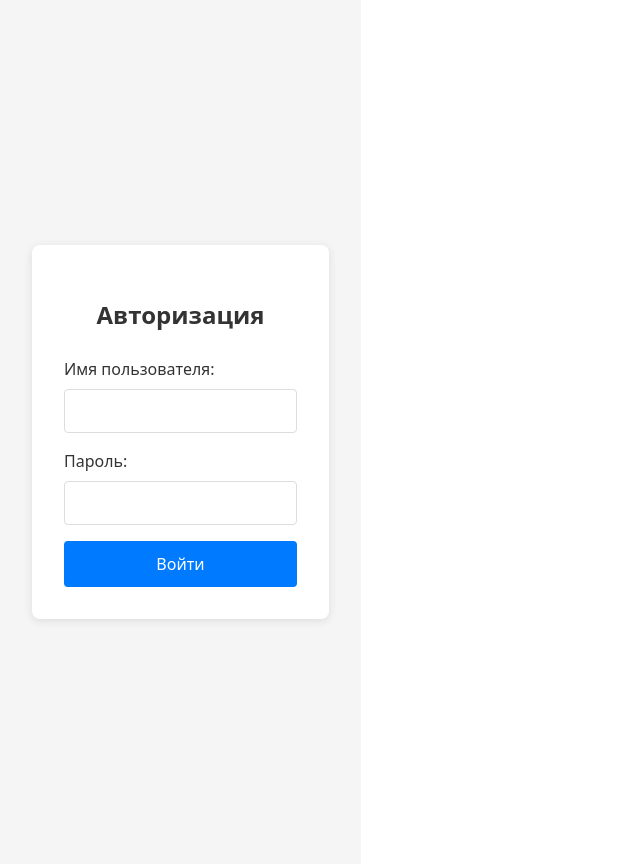
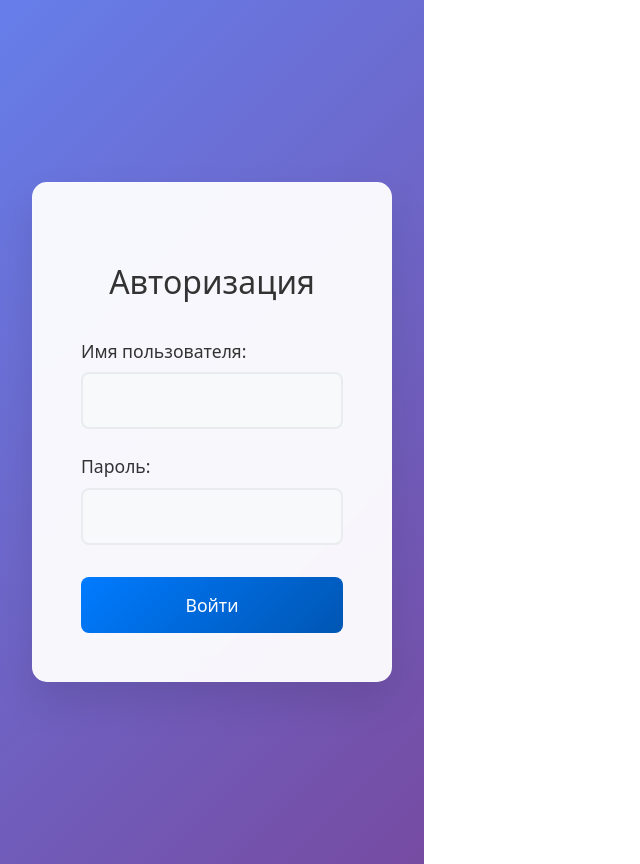
Before and after one commit to IVANFROL/fullstack-javascript-project-12, a React app in the folder frontend/: page /login in a window 1280 px wide. Shown: the whole page, without its empty margins (0-640 px from the left). Built offline with nearby package versions, Linux system fonts and the light colour scheme; the HTML template or start-up script is replaced by a standard one.

Commit message:
Improve UI design with modern styling and better centering

```diff
--- a/frontend/src/App.css
+++ b/frontend/src/App.css
@@ -12,31 +12,42 @@
   min-height: 100vh;
   padding: 2rem;
   text-align: center;
+  background: linear-gradient(135deg, #667eea 0%, #764ba2 100%);
+  color: white;
 }
 
 .home-page h1 {
-  color: #333;
+  color: white;
   margin-bottom: 1rem;
+  font-size: 2.5rem;
+  font-weight: 300;
 }
 
 .home-page p {
-  color: #666;
-  font-size: 1.1rem;
+  color: rgba(255, 255, 255, 0.8);
+  font-size: 1.2rem;
   margin-bottom: 2rem;
+  font-weight: 300;
 }
 
 .login-link {
   display: inline-block;
-  padding: 0.75rem 1.5rem;
-  background-color: #007bff;
+  padding: 1rem 2rem;
+  background-color: rgba(255, 255, 255, 0.2);
   color: white;
   text-decoration: none;
-  border-radius: 4px;
-  transition: background-color 0.2s;
+  border-radius: 8px;
+  border: 2px solid rgba(255, 255, 255, 0.3);
+  transition: all 0.3s ease;
+  font-weight: 500;
+  font-size: 1.1rem;
 }
 
 .login-link:hover {
-  background-color: #0056b3;
+  background-color: rgba(255, 255, 255, 0.3);
+  border-color: rgba(255, 255, 255, 0.5);
+  transform: translateY(-2px);
+  box-shadow: 0 4px 15px rgba(0, 0, 0, 0.2);
 }
 
 .login-page {
@@ -45,28 +56,32 @@
   justify-content: center;
   min-height: 100vh;
   padding: 2rem;
-  background-color: #f5f5f5;
+  background: linear-gradient(135deg, #667eea 0%, #764ba2 100%);
 }
 
 .login-container {
-  background: white;
-  padding: 2rem;
-  border-radius: 8px;
-  box-shadow: 0 2px 10px rgba(0, 0, 0, 0.1);
+  background: rgba(255, 255, 255, 0.95);
+  padding: 3rem;
+  border-radius: 15px;
+  box-shadow: 0 20px 40px rgba(0, 0, 0, 0.1);
   width: 100%;
-  max-width: 400px;
+  max-width: 450px;
+  backdrop-filter: blur(10px);
+  border: 1px solid rgba(255, 255, 255, 0.2);
 }
 
 .login-container h2 {
   text-align: center;
-  margin-bottom: 1.5rem;
+  margin-bottom: 2rem;
   color: #333;
+  font-size: 2rem;
+  font-weight: 300;
 }
 
 .login-form {
   display: flex;
   flex-direction: column;
-  gap: 1rem;
+  gap: 1.5rem;
 }
 
 .form-group {
@@ -78,35 +93,42 @@
 .form-group label {
   font-weight: 500;
   color: #333;
+  font-size: 1.1rem;
 }
 
 .form-input {
-  padding: 0.75rem;
-  border: 1px solid #ddd;
-  border-radius: 4px;
-  font-size: 1rem;
-  transition: border-color 0.2s;
+  padding: 1rem;
+  border: 2px solid #e9ecef;
+  border-radius: 8px;
+  font-size: 1.1rem;
+  transition: all 0.3s ease;
+  background-color: #f8f9fa;
 }
 
 .form-input:focus {
   outline: none;
   border-color: #007bff;
-  box-shadow: 0 0 0 2px rgba(0, 123, 255, 0.25);
+  box-shadow: 0 0 0 3px rgba(0, 123, 255, 0.25);
+  background-color: white;
 }
 
 .submit-button {
-  padding: 0.75rem;
-  background-color: #007bff;
+  padding: 1rem;
+  background: linear-gradient(135deg, #007bff, #0056b3);
   color: white;
   border: none;
-  border-radius: 4px;
-  font-size: 1rem;
+  border-radius: 8px;
+  font-size: 1.1rem;
+  font-weight: 500;
   cursor: pointer;
-  transition: background-color 0.2s;
+  transition: all 0.3s ease;
+  margin-top: 0.5rem;
 }
 
 .submit-button:hover:not(:disabled) {
-  background-color: #0056b3;
+  background: linear-gradient(135deg, #0056b3, #004085);
+  transform: translateY(-2px);
+  box-shadow: 0 4px 15px rgba(0, 123, 255, 0.3);
 }
 
 .submit-button:disabled {
@@ -127,34 +149,46 @@
   min-height: 100vh;
   padding: 2rem;
   text-align: center;
+  background: linear-gradient(135deg, #667eea 0%, #764ba2 100%);
+  color: white;
 }
 
 .not-found-container h1 {
-  font-size: 4rem;
-  color: #dc3545;
+  font-size: 6rem;
+  color: rgba(255, 255, 255, 0.9);
   margin: 0;
+  font-weight: 300;
 }
 
 .not-found-container h2 {
-  color: #333;
+  color: white;
   margin: 1rem 0;
+  font-size: 2rem;
+  font-weight: 300;
 }
 
 .not-found-container p {
-  color: #666;
+  color: rgba(255, 255, 255, 0.8);
   margin-bottom: 2rem;
+  font-size: 1.2rem;
 }
 
 .home-link {
   display: inline-block;
-  padding: 0.75rem 1.5rem;
-  background-color: #007bff;
+  padding: 1rem 2rem;
+  background-color: rgba(255, 255, 255, 0.2);
   color: white;
   text-decoration: none;
-  border-radius: 4px;
-  transition: background-color 0.2s;
+  border-radius: 8px;
+  border: 2px solid rgba(255, 255, 255, 0.3);
+  transition: all 0.3s ease;
+  font-weight: 500;
+  font-size: 1.1rem;
 }
 
 .home-link:hover {
-  background-color: #0056b3;
+  background-color: rgba(255, 255, 255, 0.3);
+  border-color: rgba(255, 255, 255, 0.5);
+  transform: translateY(-2px);
+  box-shadow: 0 4px 15px rgba(0, 0, 0, 0.2);
 }
```
Also changed, not shown: 4 other files (tests, documents, lock files or other folders).
